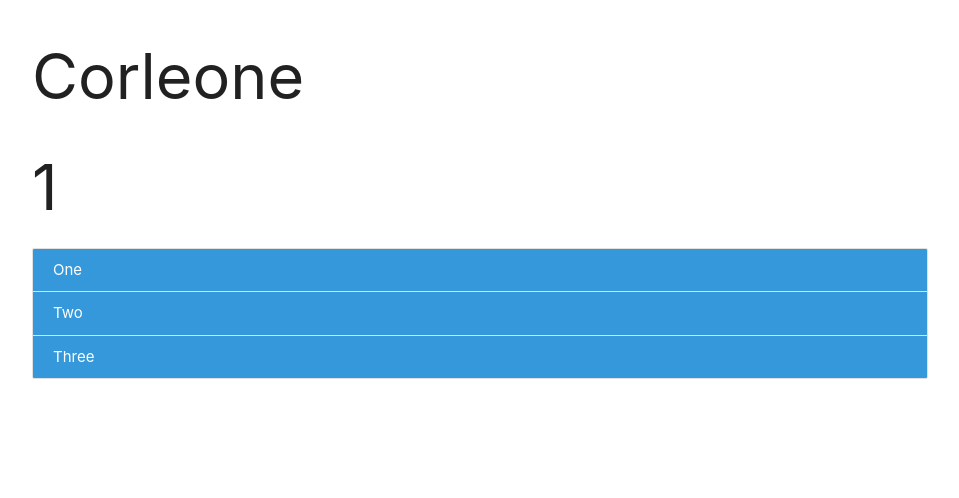
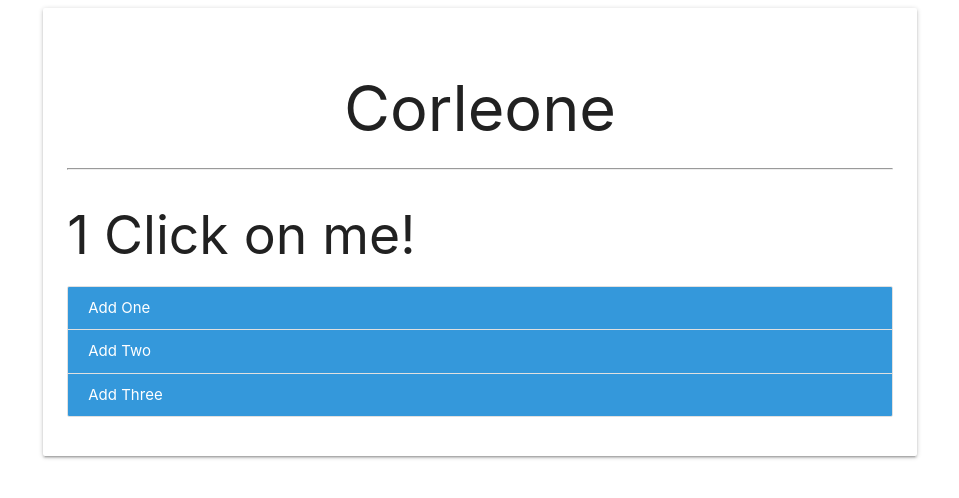
Before and after one commit to Mat-thieu/Corleone, a plain HTML site: page index.html in a window 1280 px wide. Shown: the whole page, without its empty margins (160-1119 px from the left). Drawn offline with nearby package versions, Linux system fonts and the light colour scheme.

Commit message:
Improved attribute to variable templating

```diff
--- a/corleone.js
+++ b/corleone.js
@@ -2,15 +2,15 @@ function Corleone(selector, data){
 	this.events = false || data.events;
 	this.state = false || data.state;
 	this.methods = false || data.methods;
-	this.readyEvent = false || data.ready;
 	this.elements = document.querySelectorAll(selector);
+	this.bindings = {}; // Bindings for variable changes
 	this.cache = {};
 }
 Corleone.prototype = {
 	ready : function(){
-		if(this.readyEvent){
+		if('ready' in this.events){
 			var elements = (this.elements.length == 1 ? this.elements[0] : this.elements);
-			this.readyEvent.bind(Object.assign(this.state, this.methods))(elements);
+			this.events.ready.bind(Object.assign(this.state, this.methods))(elements);
 		}
 	},
 	addEvents : function(){
@@ -33,11 +33,21 @@ Corleone.prototype = {
 				events : [],
 				injects : []
 			};
+
 			var getDonDOM = function(element, selector, dump){
 				var query = element.querySelectorAll(selector);
 				query = Array.prototype.slice.call(query);
 				foundDon[dump] = foundDon[dump].concat(query);
 			}
+
+			var template = function(str, index){
+				var templateVars = str.match(/{([^{}]+)}/g, "$1");
+				for (var i = templateVars.length - 1; i >= 0; i--) {
+					if(templateVars[i].indexOf(index) !== -1) str = str.replace(templateVars[i], this.state[donInject[1]]);
+				};
+				return str;
+			}.bind(this)
+
 			// Collect don elements
 			for (var i = this.elements.length - 1; i >= 0; i--) {
 				getDonDOM(this.elements[i], '*[data-don-event]', 'events');
@@ -47,6 +57,7 @@ Corleone.prototype = {
 			for (var x = foundDon.events.length - 1; x >= 0; x--) {
 				var attribute = foundDon.events[x].getAttribute('data-don-event').replace(/ /g,'');
 				var events = attribute.split(',');
+
 				for (var i = events.length - 1; i >= 0; i--) {
 					var donEvent = events[i].split(':');
 					foundDon.events[x].addEventListener(donEvent[0], this.methods[donEvent[1]], false);
@@ -56,15 +67,18 @@ Corleone.prototype = {
 			for (var x = foundDon.injects.length - 1; x >= 0; x--) {
 				var attribute = foundDon.events[x].getAttribute('data-don-inject').replace(/ /g,'');
 				var injects = attribute.split(',');
+
 				for (var i = injects.length - 1; i >= 0; i--) {
 					var donInject = injects[i].split(':');
 					switch(donInject[0]){
 						case 'text' :
-							foundDon.injects[x].textContent = this.state[donInject[1]];
+							var thisText = foundDon.injects[x].textContent;
+							foundDon.injects[x].textContent = template(thisText, donInject[1]);
 						break;
 
 						default :
-							foundDon.injects[x].setAttribute(donInject[0], donInject[1]);
+							var thisAttribute = foundDon.injects[x].getAttribute(donInject[0]);
+							foundDon.injects[x].setAttribute(donInject[0], template(thisAttribute, donInject[1]));
 					}
 				};
 			};
--- a/index.html
+++ b/index.html
@@ -7,17 +7,26 @@
 </head>
 <body>
 	<div class="container">
-		<h1>Corleone</h1>
+		<div class="row">
+			<div class="col s12">
+				<div class="card-panel">
+					<h1 class="center-align">Corleone</h1>
+					<hr>
+					<div id="test">
+						<h2 data-don-event="click:uwot" data-don-inject="text:increment, data-info:info, text:info" data-info="{info}">{increment} {info}</h2>
+					</div>
 
-		<div id="test">
-			<h1 data-don-event="click:uwot" data-don-inject="text:increment, data-title:title"></h1>
+					<ul class="collection">
+						<li class="collection-item test" data-increment="1">Add One</li>
+						<li class="collection-item test" data-increment="2">Add Two</li>
+						<li class="collection-item test" data-increment="3">Add Three</li>
+					</ul>
+				</div>
+			</div>
 		</div>
 
-		<ul class="collection">
-			<li class="collection-item test" data-title="one">One</li>
-			<li class="collection-item test" data-title="two">Two</li>
-			<li class="collection-item test" data-title="three">Three</li>
-		</ul>
+
+
 
 	</div>
 
@@ -25,40 +34,44 @@
 <script src="corleone.js"></script>
 <script>
 var testId = Don('#test', {
-	ready : function(){
-		this.uwot();
-	},
 	state : {
 		increment : 1,
-		title : 'Testzorz'
+		info : 'Click on me!'
 	},
 	methods : {
 		uwot : function(){
 			console.log('Uwot called');
+		},
+		hover : function(){
+			console.info('HOVER');
 		}
 	},
 	events : {
+		ready : function(){
+			this.uwot();
+		},
 		mouseup : function(e, element){
 			this.increment += 1;
-			element.querySelector('h1').textContent = this.increment;
+			element.querySelector('h2').textContent = this.increment;
 		}
 	}
 });
 
 var testClass = Don('.test', {
-	ready : function(elements){
-		for (var i = 0; i < elements.length; i++) {
-			elements[i].style.background = "#3498db";
-			elements[i].style.color = "#ffffff";
-		};
-	},
 	state : {
 		increment : 1
 	},
 	events : {
+		ready : function(elements){
+			for (var i = 0; i < elements.length; i++) {
+				elements[i].style.background = "#3498db";
+				elements[i].style.color = "#ffffff";
+			};
+		},
 		mouseup : function(e, element){
-			this.increment += 1;
-			console.log({old : this.increment-1, new : this.increment}, element);
+			var incrementValue = parseInt(element.getAttribute('data-increment'));
+			this.increment += incrementValue;
+			console.log({new : this.increment}, element);
 		}
 	}
 });
```
Also changed, not shown: 1 other file.
